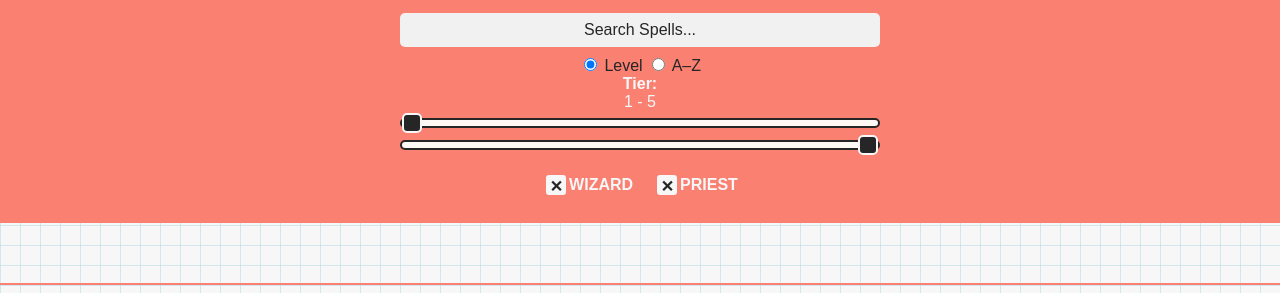
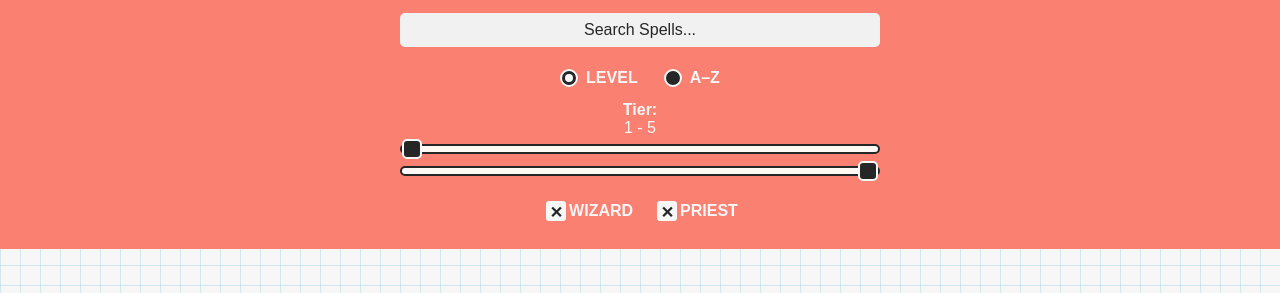
Before and after one commit to imaginarysamuel/3x5arcana, a plain HTML site: page spells.html in a window 1280 px wide. Shown: the part 95-388 px from the top of the page. Drawn offline with Linux system fonts and the light colour scheme; no server answers; a web font is replaced by a local one.

Commit message:
Update styles.css

```diff
--- a/styles.css
+++ b/styles.css
@@ -381,6 +381,71 @@ p.header-area {
   text-align: center;
   line-height: 20px;
 }
+/* ----------------------------------------------------------
+   Radio Button Group
+---------------------------------------------------------- */
+
+    /* Sort radio group (matches filter-group vibe) */
+.sort-group {
+  display: flex;
+  align-items: center;
+  justify-content: center;
+  gap: 14px;
+  width: 100%;
+  max-width: 5in;
+  margin: 10px auto;
+}
+
+.sort-option {
+  display: inline-flex;
+  align-items: center;
+  gap: 8px;
+  cursor: pointer;
+  user-select: none;
+  color: var(--grey-lightest);
+  font-weight: bold;
+  text-transform: uppercase;
+  padding: 4px 6px;
+}
+
+/* Base radio (hidden native, custom dot shown) */
+.sort-option input[type="radio"] {
+  appearance: none;
+  position: absolute;
+  opacity: 0;
+  pointer-events: none;
+}
+
+/* The dot */
+.sort-option .dot {
+  width: 18px;
+  height: 18px;
+  border-radius: 50%;
+  background: var(--grey-darkest);
+  border: 2px solid var(--grey-lightest);
+  display: inline-block;
+  position: relative;
+  box-sizing: border-box;
+}
+
+/* Checked inner bullet */
+.sort-option input[type="radio"]:checked + .dot::after {
+  content: "";
+  position: absolute;
+  inset: 3px;
+  border-radius: 50%;
+  background: var(--grey-lightest);
+}
+
+/* Hover pop just like your other controls */
+.sort-option:hover .dot {
+  box-shadow: 0 0 0 3px rgba(173, 216, 230, 0.25);
+}
+
+.sort-option .label-text {
+  color: var(--grey-lightest);
+}
+
 
 /* ----------------------------------------------------------
    Navigation Links
```
